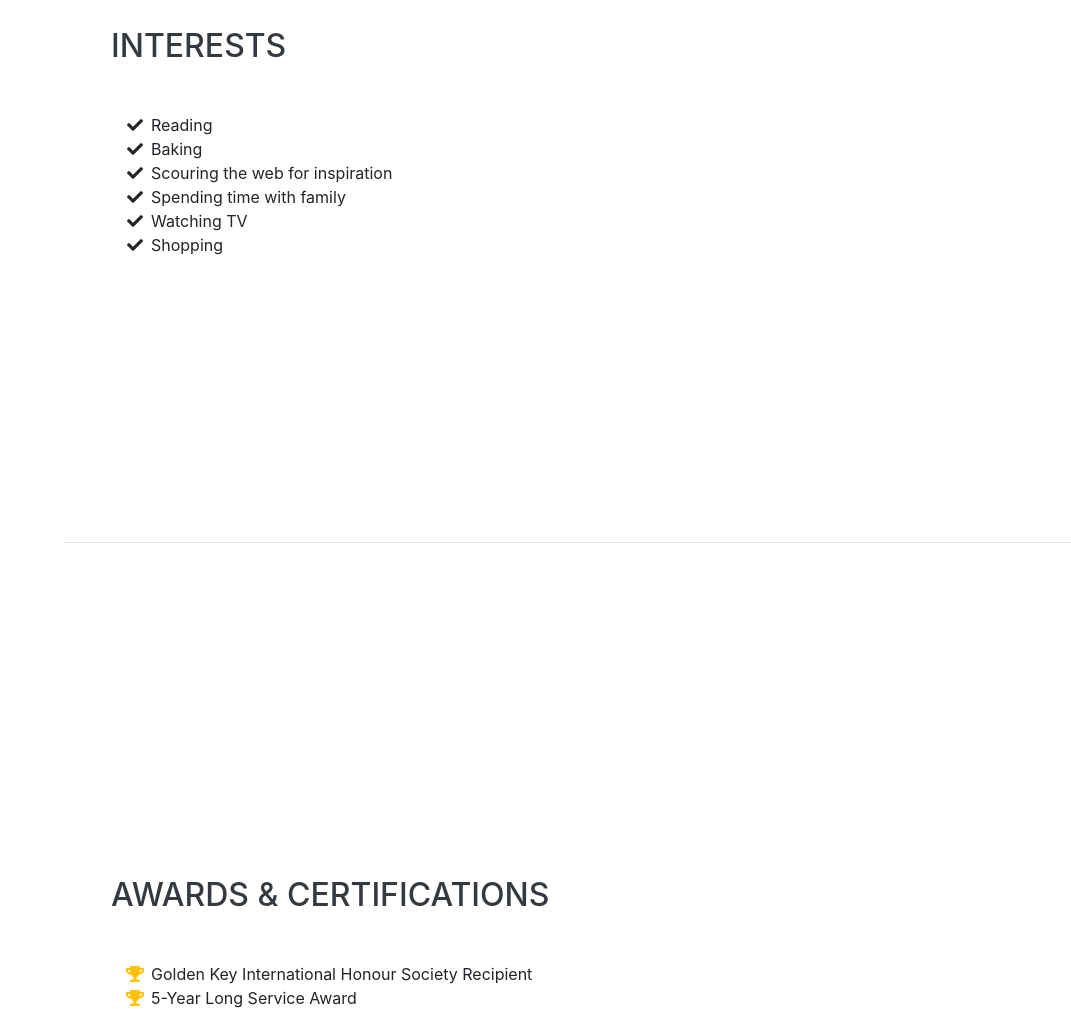
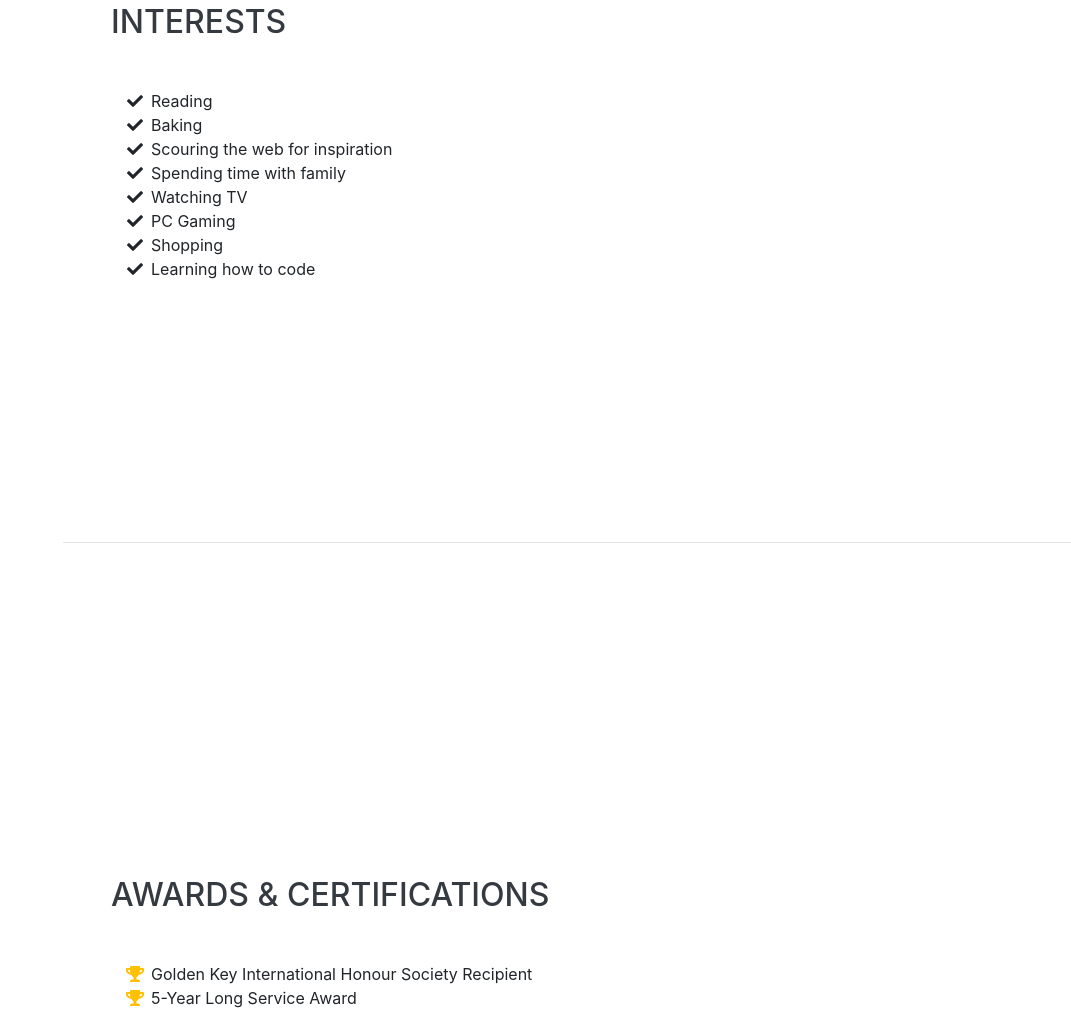
Before and after one commit to The-Michaus/website, a website with bundled scripts: page index.html in a window 1280 px wide. Shown: the part 4571-5580 px from the top of the page, without its empty margins (209-1280 px from the left). Built offline with nearby package versions, Linux system fonts and the light colour scheme; a web font is replaced by a local one.

Commit message:
Added meta tags

```diff
--- a/index.html
+++ b/index.html
@@ -5,8 +5,8 @@
 
   <meta charset="utf-8">
   <meta name="viewport" content="width=device-width, initial-scale=1, shrink-to-fit=no">
-  <meta name="description" content="">
-  <meta name="author" content="">
+  <meta name="description" content="Personal website for Tracy Michau - Educator / Media Specialist">
+  <meta name="author" content="Tracy Michau">
 
   <title>Tracy Michau</title>
 
@@ -281,9 +281,15 @@
            <li>
             <i class="fa-li fa fa-check"></i>
              Watching TV</li>
+            <li>
+            <i class="fa-li fa fa-check"></i>
+             PC Gaming</li>
           <li>
             <i class="fa-li fa fa-check"></i>
-            Shopping</li>
+             Shopping</li>
+          <li>
+            <i class="fa-li fa fa-check"></i>
+             Learning how to code</li>
 
         </ul>
       </div>
```
